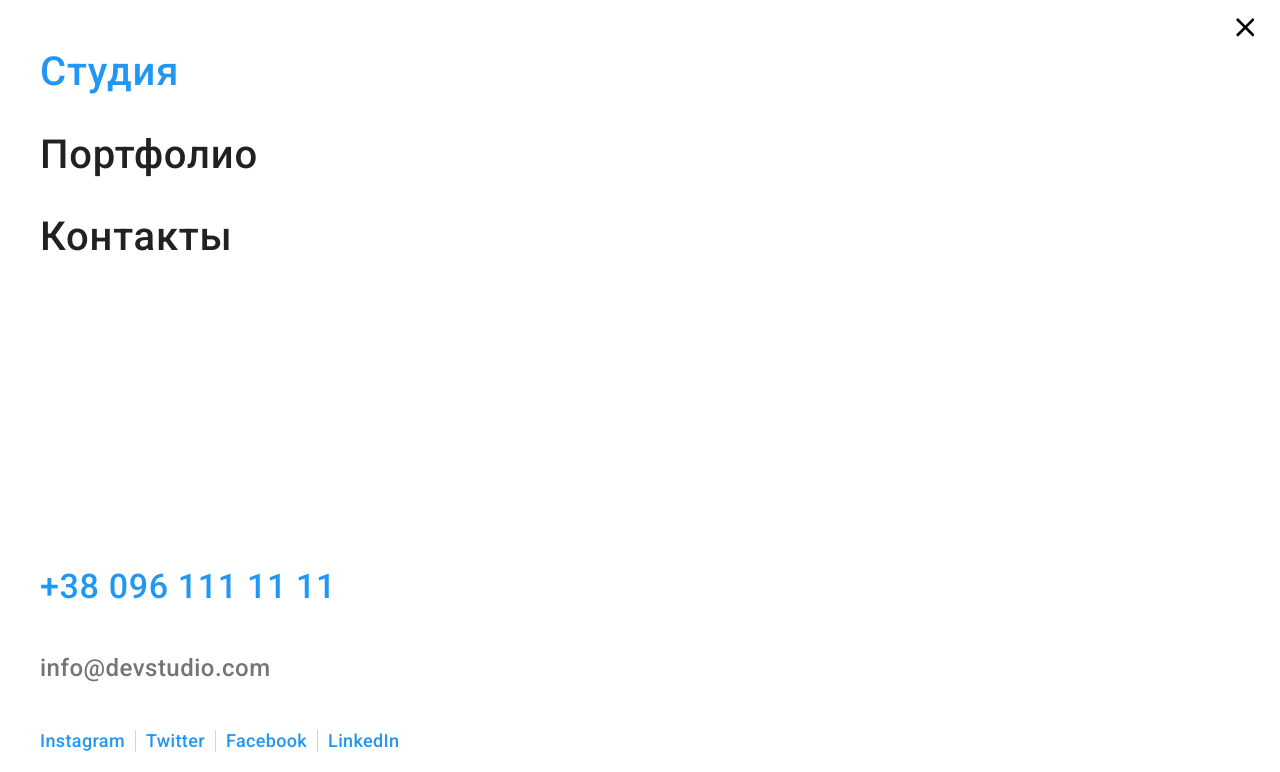
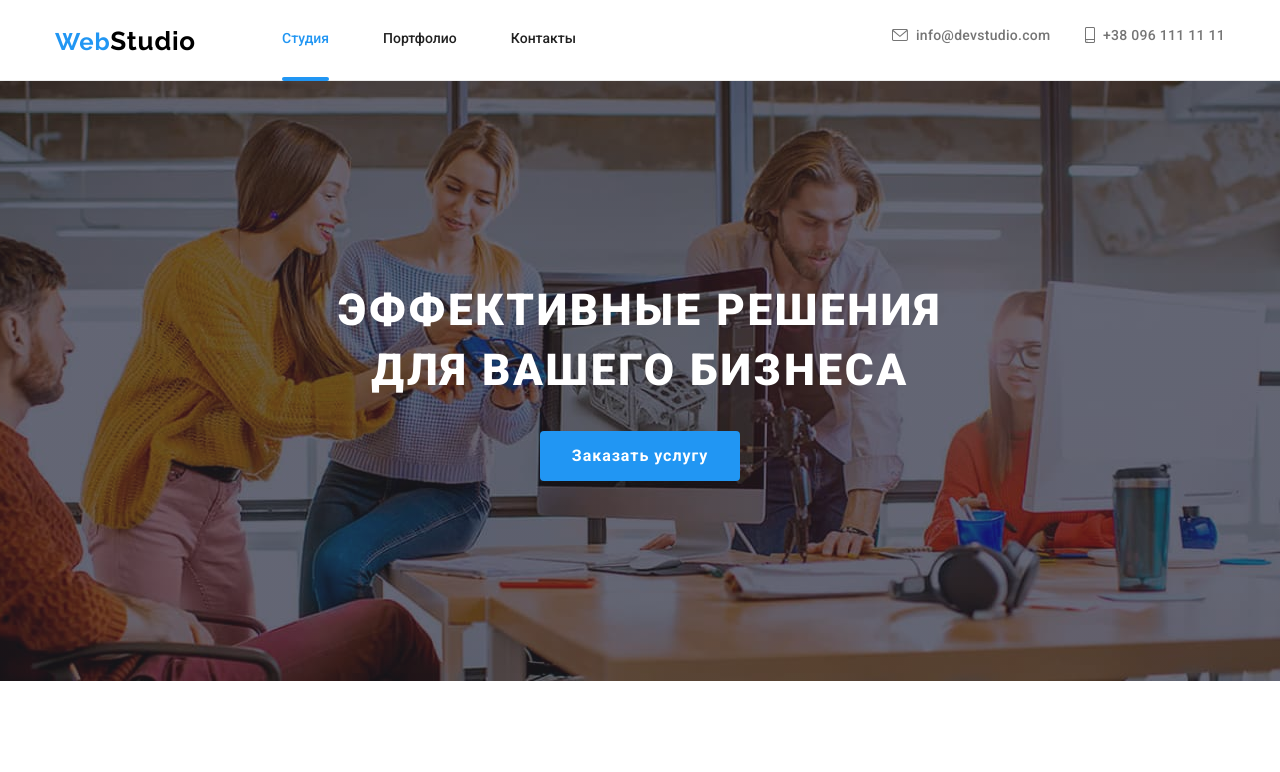
Before and after one commit to DramonBuster/goit-markup-hw-08, a plain HTML site: page index.html in a window 1280 px wide. Shown: the top 772 px of the page. Drawn offline with nearby package versions, Linux system fonts and the light colour scheme.

Commit message:
Исправлено меню

```diff
--- a/index.html
+++ b/index.html
@@ -500,7 +500,7 @@
             </div>
         </div>
 
-        <div class="m-menu js-menu-container m-menu--is-open" id="mobile-menu">
+        <div class="m-menu js-menu-container" id="mobile-menu">
             <button type="button" class="m-menu__close js-close-menu">
                 <svg class="m-menu__icon" width="18.7" height="18.7">
                     <use href="./images/icons.svg#close-cross"></use>
```
